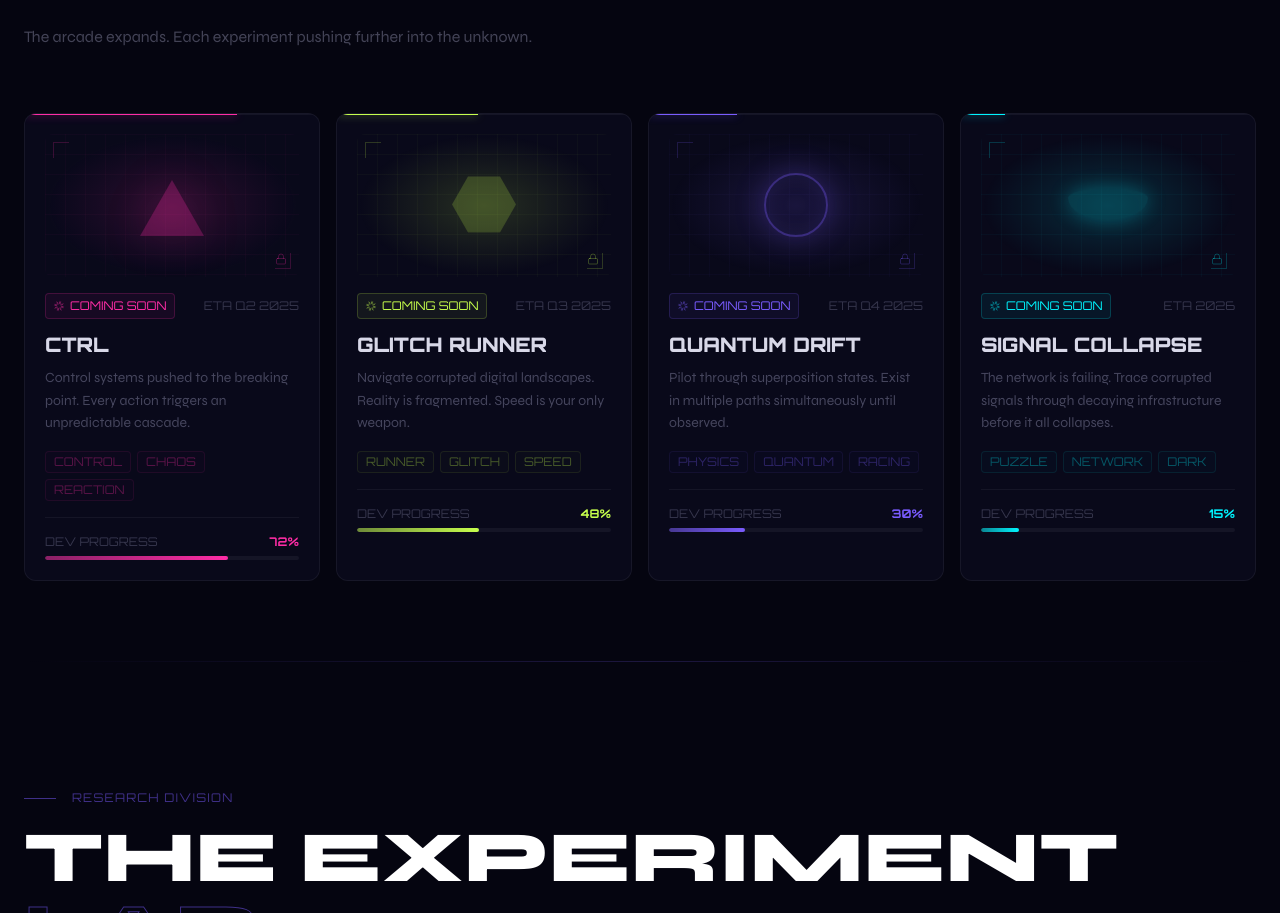
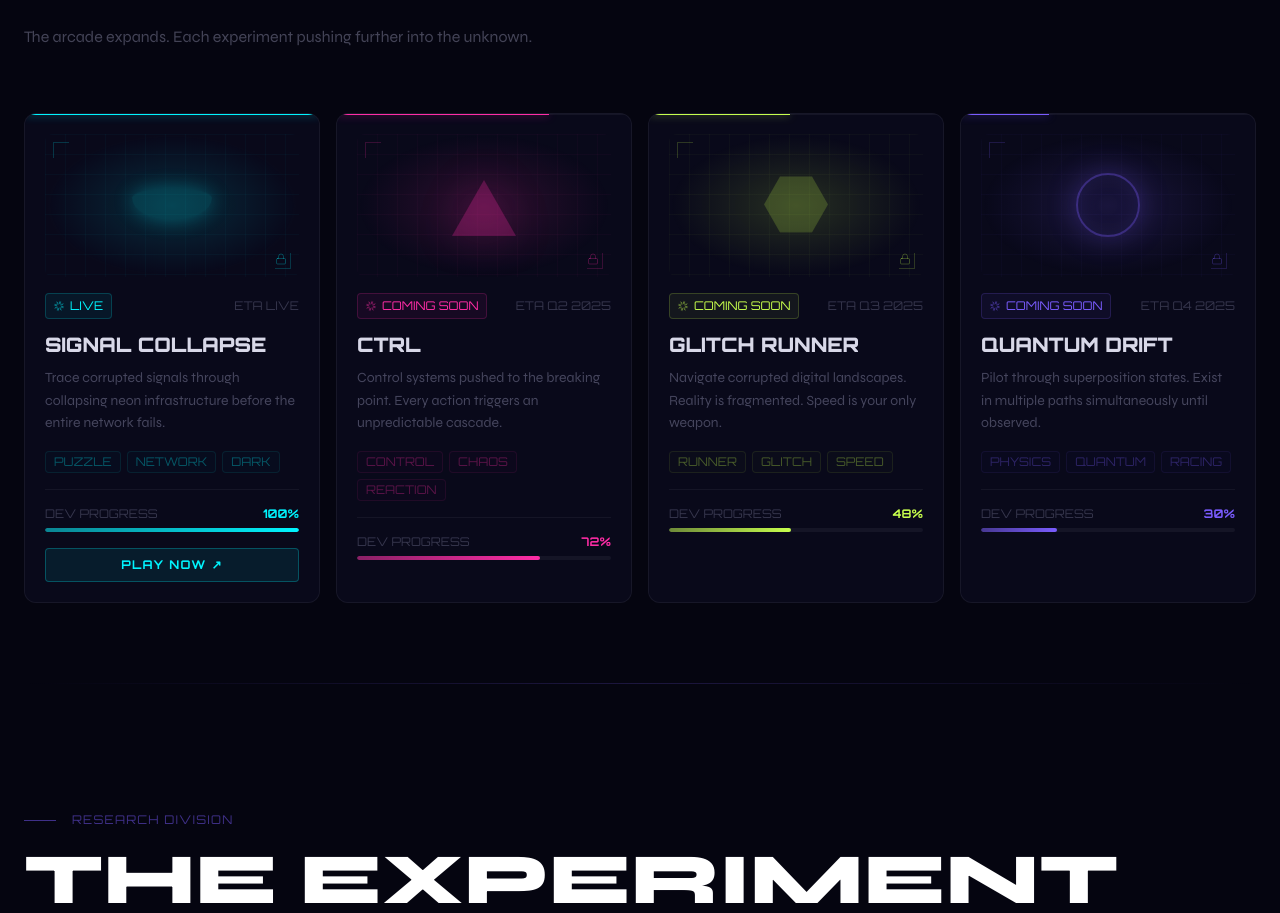
Before and after one commit to Die-Another-Day/Arqadex, a Next.js app: page / in a window 1280 px wide. Shown: the part 1873-2786 px from the top of the page. Built offline with nearby package versions, Linux system fonts and the light colour scheme.

Commit message:
New Game

```diff
--- a/components/GameGrid.tsx
+++ b/components/GameGrid.tsx
@@ -5,6 +5,20 @@ import { motion, useInView } from 'framer-motion'
 import { Lock, Loader } from 'lucide-react'
 
 const UPCOMING_GAMES = [
+  {
+    id: 'signal-collapse',
+    title: 'SIGNAL COLLAPSE',
+    url: 'https://die-another-day.github.io/SIGNAL-COLLAPSE/',
+    description:'Trace corrupted signals through collapsing neon infrastructure before the entire network fails.',
+    tags: ['PUZZLE', 'NETWORK', 'DARK'],
+    color: '#00F5FF',
+    accent: 'rgba(0, 245, 255, 0.15)',
+    border: 'rgba(0, 245, 255, 0.3)',
+    progress: 100,
+    eta: 'LIVE',
+    shape: 'wave',
+  },
+
   {
     id: 'ctrl',
     title: 'CTRL',
@@ -41,18 +55,7 @@ const UPCOMING_GAMES = [
     eta: 'Q4 2025',
     shape: 'circle',
   },
-  {
-    id: 'signal-collapse',
-    title: 'SIGNAL COLLAPSE',
-    description: 'The network is failing. Trace corrupted signals through decaying infrastructure before it all collapses.',
-    tags: ['PUZZLE', 'NETWORK', 'DARK'],
-    color: '#00F5FF',
-    accent: 'rgba(0, 245, 255, 0.15)',
-    border: 'rgba(0, 245, 255, 0.3)',
-    progress: 15,
-    eta: '2026',
-    shape: 'wave',
-  },
+
 ]
 
 // Unique shape previews per game
@@ -196,7 +199,7 @@ function GameCard({ game, index }: { game: typeof UPCOMING_GAMES[0]; index: numb
             }}
           >
             <Loader className="w-2.5 h-2.5 animate-spin" />
-            COMING SOON
+            {game.url ? 'LIVE' : 'COMING SOON'}
           </div>
           <span
             className="text-xs text-silver/30"
@@ -261,6 +264,23 @@ function GameCard({ game, index }: { game: typeof UPCOMING_GAMES[0]; index: numb
             />
           </div>
         </div>
+
+        {game.url && (
+          <a
+            href={game.url}
+            target="_blank"
+            rel="noopener noreferrer"
+            className="mt-4 block text-center py-2 rounded text-xs font-bold tracking-widest"
+            style={{
+              background: `${game.color}15`,
+              border: `1px solid ${game.color}40`,
+              color: game.color,
+              fontFamily: 'var(--font-orbitron)',
+            }}
+          >
+            PLAY NOW ↗
+          </a>
+        )}
       </div>
     </motion.div>
   )
```
